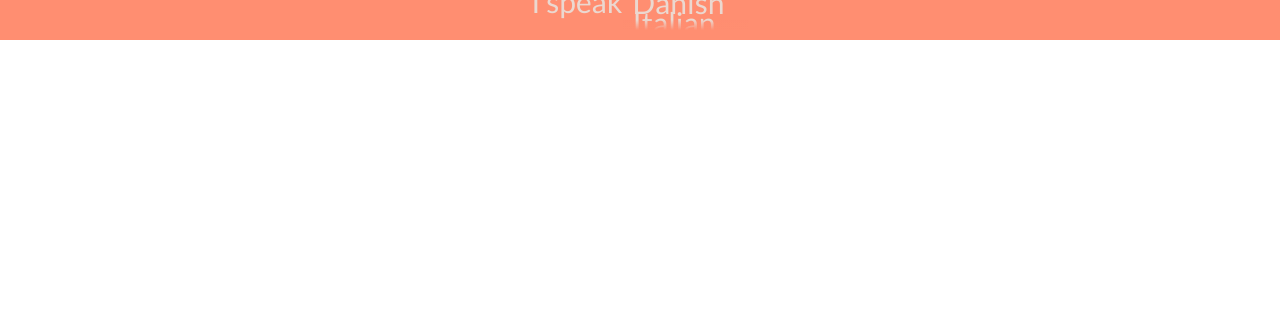
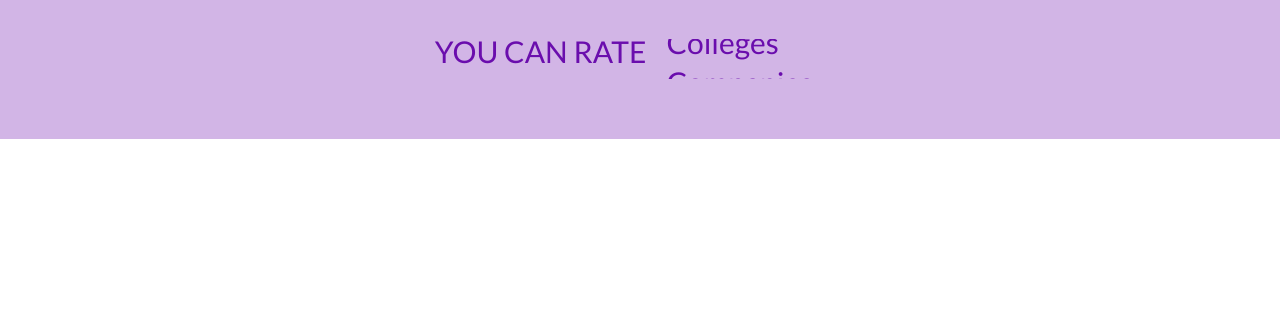
Before and after one commit to mwiha/rating, a Flask app: page / in a window 1280 px wide; the page is wider, and only the part inside the window is pictured. Shown: the part 485-800 px from the top of that part. Run offline with Flask 2, Linux system fonts and the light colour scheme; data that the repository does not hold is empty; some libraries are stand-ins or nearby versions.

Commit message:
scrolling on the scrolling text

```diff
--- a/app/static/css/main.css
+++ b/app/static/css/main.css
@@ -203,13 +203,13 @@ h1.heading {
 /* Scrolling Text */
 
 #two {
-  background: #ff8e71;
-  height: 100%;
+  background: rgba(106,13,173,0.3);
+  height: 20vh;
   display: flex;
   align-items: center;
   justify-content: center;
   font-size: 30px;
-  color: #ebd8d0;
+  color: rgb(106,13,173);
 }
 
 .box {
@@ -225,7 +225,7 @@ h1.heading {
   content: '';
   height: 10px;
   position: absolute;
-  background: linear-gradient(180deg, #ff8e71, rgba(255, 142, 113, 0));
+  /* background: linear-gradient(180deg, #ff8e71, rgba(255, 142, 113, 0)); */
 }
 .box::after {
   left: 0;
@@ -235,7 +235,7 @@ h1.heading {
   content: '';
   height: 10px;
   position: absolute;
-  background: linear-gradient(180deg, rgba(255, 142, 113, 0), #ff8e71);
+  /* background: linear-gradient(180deg, rgba(255, 142, 113, 0), #ff8e71); */
 }
 
 .para {
@@ -252,7 +252,7 @@ h1.heading {
 .scroller li {
   opacity: 1;
   height: 20px;
-  padding: 10px;
+  padding: 20px;
   list-style: none;
 }
 
--- a/app/templates/index.html
+++ b/app/templates/index.html
@@ -34,14 +34,14 @@
 </div>
 <!-- Scrolling Text -->
 <div id ="two">
-  <p class="para">I speak</p>
+  <p class="para">YOU CAN RATE</p>
 <div class="box">
 <ul class="scroller">
-  <li class="item-1">English</li>
-  <li class="item-2">Maltese</li>
-  <li class="item-3">Danish</li>
-  <li class="item-4">Italian</li>
-  <li class="item-5">English</li>
+  <li class="item-1">Hospitals</li>
+  <li class="item-2">Restaurants</li>
+  <li class="item-3">Colleges</li>
+  <li class="item-4">Companies</li>
+  <li class="item-5">Bakeries</li>
 </ul>
 </div>
 </div>
```
